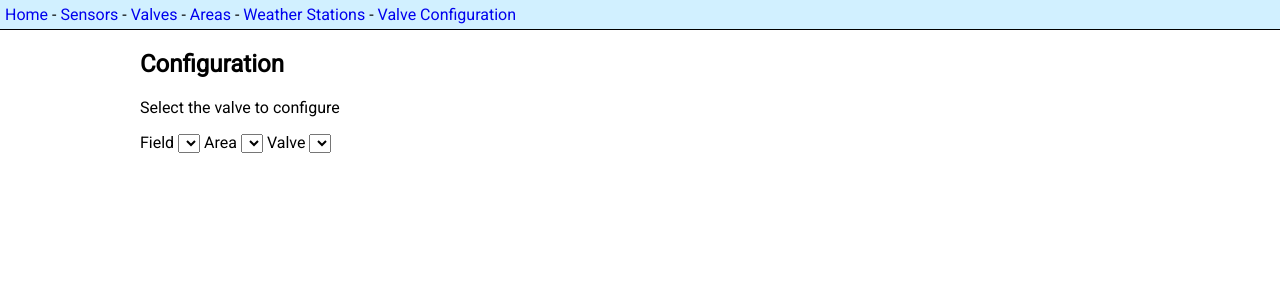
After one commit to cita-moviles/project-sobek, a Python web app: template Water_Automation/FieldApp/templates/configuration.html in a window 1280 px wide. The commit adds this page. Shown: the top 300 px of the page. Run offline with Jinja, Linux system fonts and the light colour scheme; the template is opened without the code that fills it, so the values that code supplies are empty; some libraries are stand-ins or nearby versions.

Commit message:
Added first configuration file, updated navigation
Added timezone diff on Socket

```diff
--- a/Socket/models.py
+++ b/Socket/models.py
@@ -3,6 +3,7 @@ __author__ = 'admin'
 import json
 import urllib2
 import datetime
+import pytz
 
 currentDate = None
 
@@ -254,8 +255,9 @@ class Farm_Field:
             else:
                 self.field_user_define2 = message[comma + 1: terminator]
         global currentDate
+        strTimezoneDiff = datetime.datetime.now(pytz.timezone('America/Chihuahua')).strftime('%z')
         currentDate = "20" + message[46:48] + "-" + message[49:51] + "-" + message[52:54] + "T" + \
-                      self.field_user_define2 + ".000000+0000"
+                      self.field_user_define2 + ".000000" + strTimezoneDiff
         self.field_date_received = str(currentDate)
 
 
--- /dev/null
+++ b/Water_Automation/FieldApp/templates/configuration.html
@@ -0,0 +1,36 @@
+<!DOCTYPE html>
+<html>
+<head lang="en">
+    <meta charset="UTF-8">
+    <title>Configuration - Proyect Sobek</title>
+    {%  include 'includeScripts.html' %}
+
+</head>
+<body>
+
+    {%  include 'nav.html' %}
+    <section>
+        <h1>Configuration</h1>
+        <p>Select the valve to configure</p>
+
+        <label>Field</label>
+        <select id="field" onchange="getAreas('area', 'field');"></select>
+        <label>Area</label>
+        <select id="area" onchange="getValves('valve', 'area');"></select>
+        <label>Valve</label>
+        <select id="valve" onchange="getConfigurations();"></select>
+
+    </section>
+
+    <script>
+
+        $(function() {
+            getFields('field', 'area', 'valve');
+        });
+
+        function getConfigurations(){
+            alert($('#valve').val());
+        }
+    </script>
+</body>
+</html>
--- a/Water_Automation/FieldApp/templates/nav.html
+++ b/Water_Automation/FieldApp/templates/nav.html
@@ -3,5 +3,6 @@
     <a href="sensor.html" class="stylizedButton">Sensors</a> -
     <a href="valve.html" class="stylizedButton">Valves</a> -
     <a href="area.html" class="stylizedButton">Areas</a> -
-    <a href="station.html" class="stylizedButton">Weather Stations</a>
+    <a href="station.html" class="stylizedButton">Weather Stations</a> -
+    <a href="configuration.html" class="stylizedButton">Valve Configuration</a>
 </nav>
```
